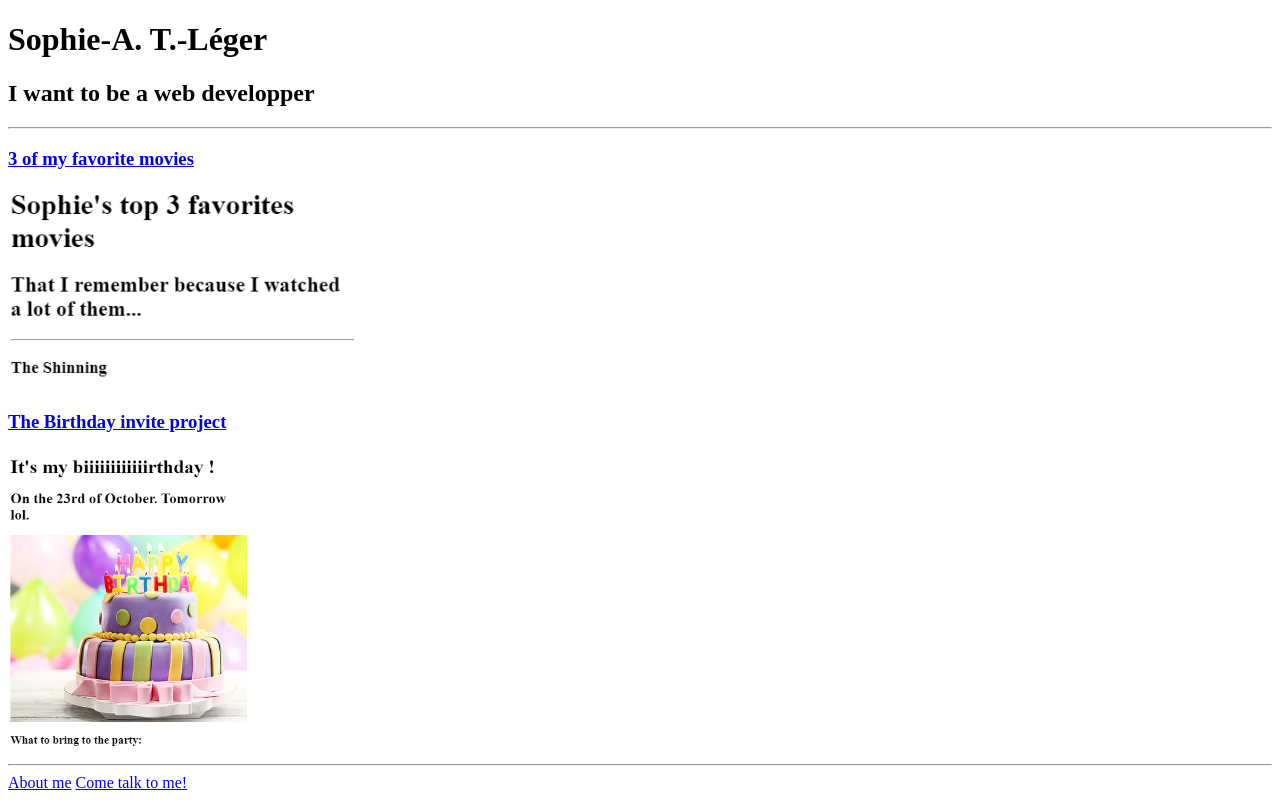
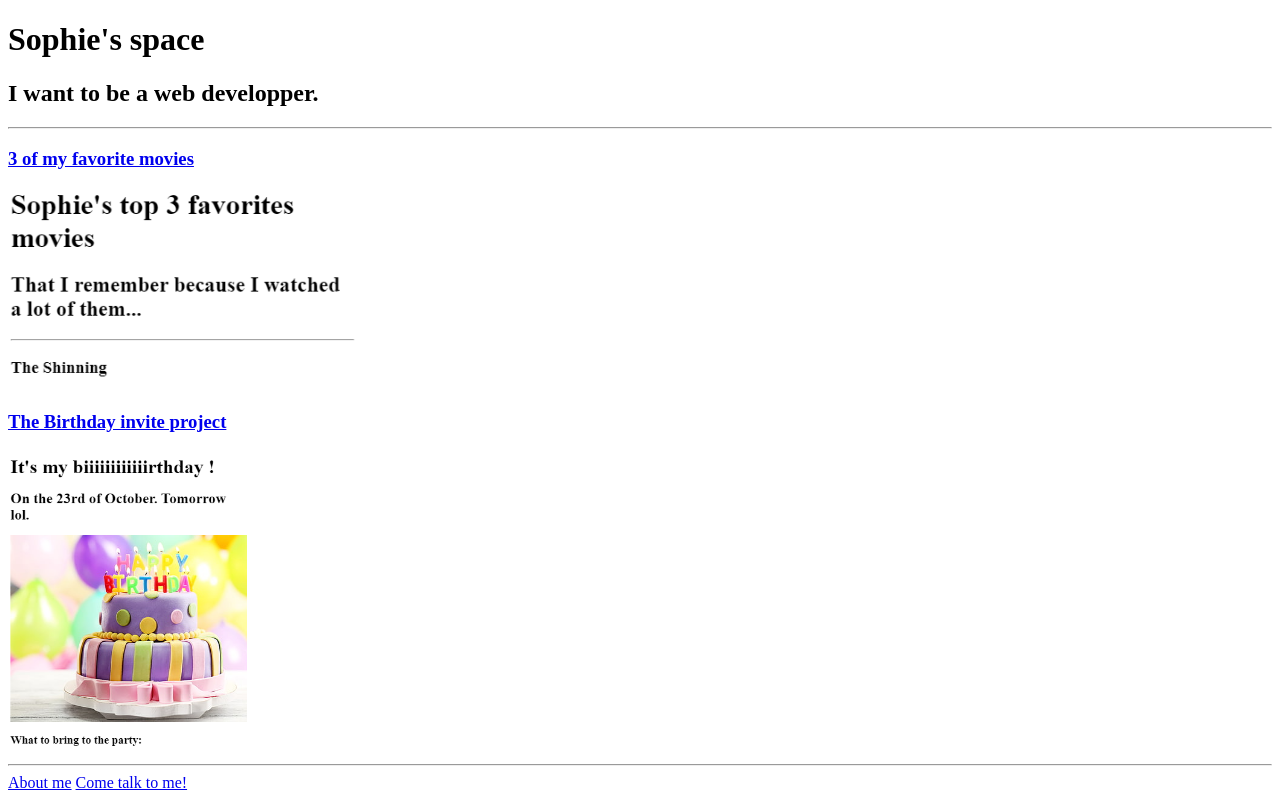
Before and after one commit to sphndr/html-portfolio, a plain HTML site: page index.html in a window 1280 px wide. Drawn offline with Linux system fonts and the light colour scheme.

Commit message:
Update index.html

```diff
--- a/index.html
+++ b/index.html
@@ -24,8 +24,8 @@ https://developer.mozilla.org/en-US/docs/Web/HTML/Element/img#attr-height -->
 </head>
 
 <body>
-    <h1>Sophie-A. T.-Léger </h1>
-    <h2>I want to be a web developper</h2>
+    <h1>Sophie's space</h1>
+    <h2>I want to be a web developper.</h2>
     <hr>
     <h3><a href="./public/sa-movies.html">3 of my favorite movies </a></h3>
     <img src="./assets/images/sa-bests-movies.png" alt="Sophie's favorite movies" height="200">
```
